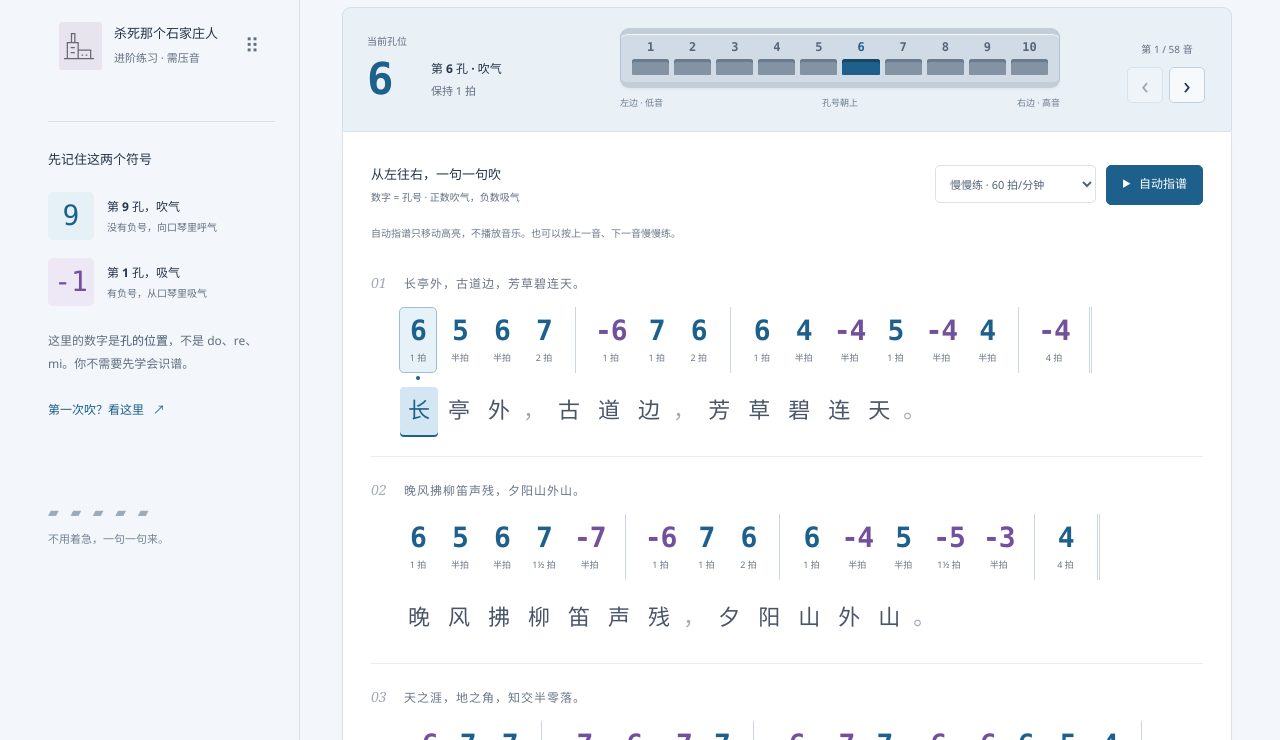
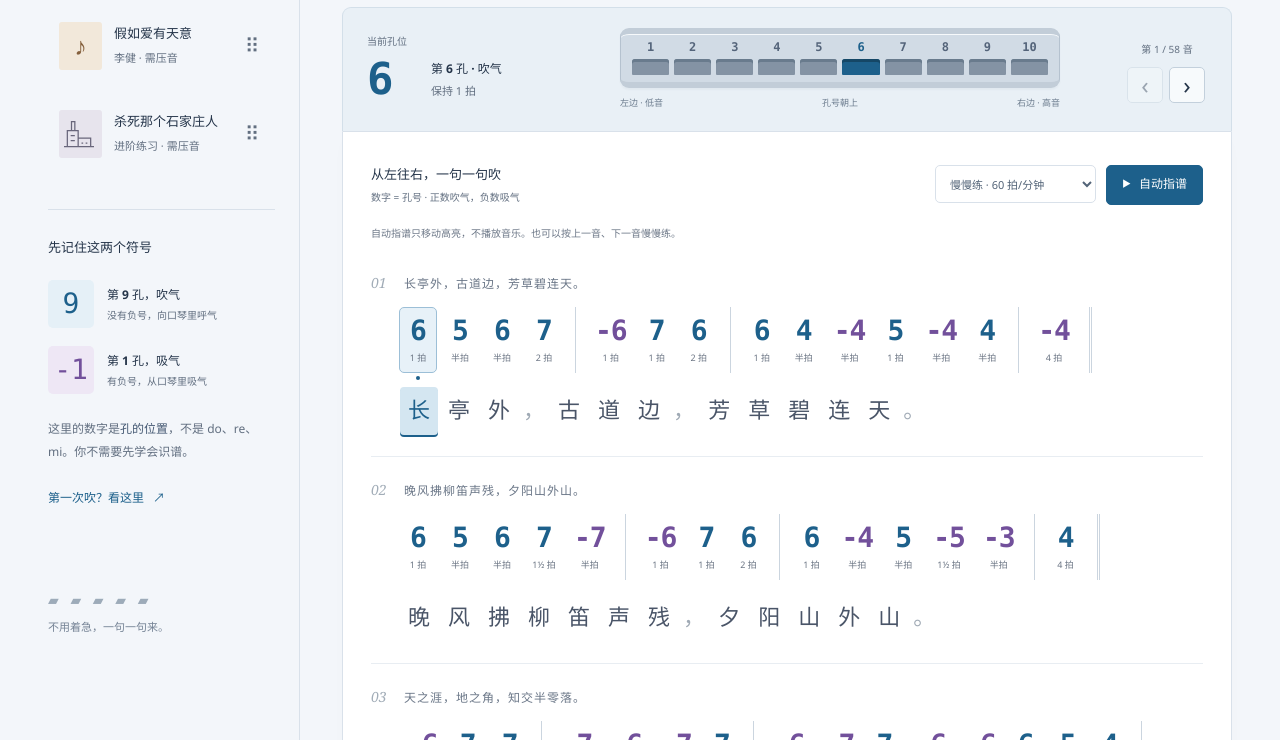
Before and after one commit to tiancia/harmonica_tabs, a plain HTML site: page index.html in a window 1280 px wide. Shown: the part 360-1100 px from the top of the page. Drawn offline with Linux system fonts and the light colour scheme.

Commit message:
feat: add jrayty

```diff
--- a/app.js
+++ b/app.js
@@ -323,9 +323,14 @@
     try {
       const saved = JSON.parse(localStorage.getItem(orderKey));
       if (Array.isArray(saved)) {
-        for (const id of new Set([...saved, ...choices.keys()])) {
-          if (choices.has(id)) list.append(choices.get(id));
+        const order = [...new Set(saved)].filter((id) => choices.has(id));
+        let previousId = null;
+        for (const id of choices.keys()) {
+          // 新曲紧跟默认前一首，已有曲目保留用户排好的相对顺序。
+          if (!order.includes(id)) order.splice(order.indexOf(previousId) + 1, 0, id);
+          previousId = id;
         }
+        list.append(...order.map((id) => choices.get(id)));
       }
     } catch {
       // 无法读取偏好时使用页面中的默认顺序。
--- a/index.html
+++ b/index.html
@@ -24,7 +24,7 @@
 
     <div class="workspace">
       <aside class="sidebar" aria-label="曲目与看谱提示">
-        <div class="library-heading"><h2>我的曲目</h2><span>3 首 · 拖动排序</span></div>
+        <div class="library-heading"><h2>我的曲目</h2><span>4 首 · 拖动排序</span></div>
         <nav class="song-list" aria-label="选择曲目" aria-description="拖动曲目右侧手柄排序。键盘可按 Alt 加上下方向键移动曲目。">
           <button class="song-choice is-selected" data-song="farewell" type="button" aria-current="true">
             <span class="song-art meadow" aria-hidden="true"><svg viewBox="0 0 48 48" fill="none"><path d="M8 39c3-11 9-20 20-29M20 40c0-9 5-19 18-27M9 29l11-2-1-9m2 15 10-2-1-9" stroke="currentColor" stroke-width="1.5"/><circle cx="11" cy="11" r="4" fill="currentColor" opacity=".2"/></svg></span>
@@ -33,6 +33,10 @@
           <button class="song-choice" data-song="auld-lang-syne" type="button">
             <span class="song-art melody" aria-hidden="true">♫</span>
             <span class="song-choice-copy"><strong>友谊地久天长</strong><small>苏格兰民歌 · 无需压音</small></span><span class="song-grip" aria-hidden="true" title="拖动排序">⠿</span>
+          </button>
+          <button class="song-choice" data-song="if-love-had-providence" type="button">
+            <span class="song-art melody" aria-hidden="true">♪</span>
+            <span class="song-choice-copy"><strong>假如爱有天意</strong><small>李健 · 需压音</small></span><span class="song-grip" aria-hidden="true" title="拖动排序">⠿</span>
           </button>
           <button class="song-choice" data-song="shijiazhuang" type="button">
             <span class="song-art city" aria-hidden="true"><svg viewBox="0 0 48 48" fill="none"><path d="M6 39h36M10 39V20h13v19m0-10h15v10M15 20V9h4v11m8 15h2m3 0h2M14 26h5m-5 6h5" stroke="currentColor" stroke-width="1.5"/></svg></span>
@@ -98,7 +102,7 @@
         <section><h3>轻轻呼吸，只对准一个孔</h3><p>嘴唇放松，缩小开口，对准一个孔。像平常呼吸一样轻轻吹、轻轻吸，不要鼓着腮帮子使劲吹。听起来好几个音一起响，就稍微缩小嘴型、调整位置。气不够时先停下来，重新开始这一句。</p></section>
         <section><h3>半拍、1 拍、2 拍怎么数？</h3><p>先按每秒一次的速度拍手。<strong>1 拍</strong>：从这次拍手保持到下次；<strong>2 拍</strong>：保持两个间隔，中间不重新起音；<strong>半拍</strong>：一个间隔放两个音；<strong>¼ 拍</strong>：一个间隔均匀放四个音；<strong>1½ 拍</strong>：一拍再多半拍。标着“休”时不发声，也照样数拍。</p><p>页面用分组竖线帮你找位置，竖线不代表停顿。换行也不用额外停一拍。先慢慢吹顺，再去接近歌曲的节奏。</p></section>
         <section><h3>“压 2 半音”是什么意思？</h3><p>压音是在同一个孔中，调整舌头和口腔形状，让声音降低。它不是多吸几次，也不是用更大的力气吸。一个半音是相邻的两个音高之间的距离；“压 2 半音”就是把普通吸气音降低两个这样的距离。</p><p>本谱常见的 <strong>-2 + 压 2 半音</strong>是 2 孔吸气压低两个半音；<strong>-3 + 压 2 半音</strong>是 3 孔吸气压低两个半音。快速段还用到 <strong>-3 + 压 3 半音</strong>和 <strong>-4 + 压 1 半音</strong>。不同压音深度不能混用，可配合调音器或教学练习；还不会时，不要把标记省略后当普通吸气吹。</p></section>
-        <section><h3>A 调是什么意思？</h3><p>A 调是口琴的音高规格。本谱中的《送别》和《友谊地久天长》只需普通吹吸，《杀死那个石家庄人》需要压音。跟伴奏时要看曲谱的实音调性，例如这版《友谊地久天长》用 A 调琴吹出来是 D 大调。</p></section>
+        <section><h3>A 调是什么意思？</h3><p>A 调是口琴的音高规格。本谱中的《送别》和《友谊地久天长》只需普通吹吸，《假如爱有天意》和《杀死那个石家庄人》需要压音。跟伴奏时要看曲谱的实音调性，例如这版《友谊地久天长》用 A 调琴吹出来是 D 大调。</p></section>
         <section><h3>自动指谱怎么用？</h3><p>选一个慢速度，点击“自动指谱”，高亮会按每个音的时长向前走，<strong>不播放声音</strong>。再次点击可暂停。点任意一个音可以从那里开始；切换曲目或离开页面会暂停。60 拍/分钟就是每秒一拍。</p></section>
       </div>
       <form method="dialog" class="dialog-footer"><button class="primary-button" type="submit">知道了，开始练习</button></form>
--- a/songs.js
+++ b/songs.js
@@ -212,6 +212,14 @@ window.HARMONICA_SONGS = [
     ],
   },
   {
+    id: "if-love-had-providence",
+    title: "假如爱有天意",
+    credit: "李健 填词、演唱 · Yoo Young Seok 曲",
+    description: "从人声起句开始，第 5 孔先吹两拍，重新起音再吹一拍。整首用同一调练习，遇到「续」就保持气息。",
+    tags: ["A 调口琴", "需要压音", "3/4 拍"],
+    phrases: makeIfLoveHadProvidencePhrases(),
+  },
+  {
     id: "shijiazhuang",
     title: "杀死那个石家庄人",
     credit: "万能青年旅店",
@@ -220,3 +228,137 @@ window.HARMONICA_SONGS = [
     phrases: [],
   },
 ];
+
+function makeIfLoveHadProvidencePhrases() {
+  // 1=A4，低 5=3，低 6=-3 压 2，低 7=-3。副歌的升 5 用 -6 压 1。
+  // 每行一个三拍小节。重复段共用相同的孔位，另写各次演唱有变化的小节。
+  function verseOpening(thirdBar = [[4, 2], [-4, 1]]) {
+    return [
+      [[5, 2], [5, 1]],
+      [[-4, 1.5], [4, 0.5], [-3, 1]],
+      thirdBar,
+      [[5, 2], [5, 0.5], [6, 0.5]],
+      [[-6, 2], [-6, 1]],
+      [[-7, 1.5], [-6, 0.5], [6, 0.5], [-4, 0.5]],
+      [[5, 3]],
+    ];
+  }
+
+  const lowCadence = [
+    [[4, 2], [5, 1]],
+    [[-4, 1.5], [-3, 0.5], [3, 1]],
+    [[-3, 3, { bend: 2 }]],
+  ];
+  const verseEnding = [
+    [[0, 2], [5, 0.5], [6, 0.5]],
+    [[-6, 2], [-6, 1]],
+    [[6, 2], [5, 0.5], [-4, 0.5]],
+    [[5, 1.5], [-5, 0.5], [5, 0.5], [-4, 0.5]],
+    [[4, 2], [-3, 0.5, { bend: 2 }], [-3, 0.5]],
+    [[4, 2], [-4, 0.5], [5, 0.5]],
+    ...lowCadence.slice(1),
+  ];
+  const chorusRise = [
+    [[0, 1], [5, 1], [6, 1]],
+    [[-6, 3]],
+    [[-7, 3]],
+  ];
+  const chorusOpening = [
+    ...chorusRise,
+    [[-7, 2], [-8, 1]],
+    [[7, 2], [-6, 0.5], [-6, 0.5]],
+  ];
+  const chorusAnswer = [
+    [[-6, 2], [-6, 1]],
+    [[6, 1.5], [-6, 0.5], [6, 0.5], [-4, 0.5]],
+    [[-5, 1], [5, 2]],
+  ];
+  const chorusFirstLine = [...chorusOpening, ...chorusAnswer];
+
+  return [
+    {
+      section: "主歌一", label: "主歌一 · 起句", bars: verseOpening(),
+      lyrics: Array.from("当天边那颗星出现", (char, index) => ({ char, notes: [index] })),
+    },
+    { label: "主歌一 · 收句", bars: [...verseEnding, [[0, 3]]] },
+    { section: "主歌二", label: "主歌二 · 起句", bars: verseOpening() },
+    { label: "主歌二 · 收句", bars: verseEnding },
+    { section: "副歌一", label: "副歌一 · 上句", bars: chorusFirstLine },
+    {
+      label: "副歌一 · 下句",
+      bars: [
+        ...chorusRise,
+        [[-6, 2, { bend: 1 }], [-7, 1]],
+        [[7, 3]],
+        ...lowCadence,
+        [[0, 3]],
+      ],
+    },
+    {
+      section: "主歌三", label: "主歌三 · 起句",
+      bars: verseOpening([[4, 1.5], [4, 0.5], [-4, 1]]),
+    },
+    { label: "主歌三 · 收句", bars: verseEnding },
+    { section: "副歌二", label: "副歌二 · 上句", bars: chorusFirstLine },
+    {
+      label: "副歌二 · 下句",
+      bars: [...chorusRise, [[-7, 2], [-8, 1]], [[7, 3]]],
+    },
+    {
+      label: "副歌二 · 收句降八度",
+      bars: [
+        ...lowCadence,
+        [[-3, 3, { bend: 2, tie: true }]],
+        [[-3, 3, { bend: 1 }]],
+        [[-3, 3, { bend: 1, tie: true }]],
+      ],
+    },
+    {
+      section: "副歌再现", label: "副歌再现 · 第三拍进入",
+      bars: [[[0, 2], [-6, 0.5], [-6, 0.5]], ...chorusAnswer],
+    },
+    {
+      label: "副歌再现 · 高音变奏",
+      bars: [
+        ...chorusOpening,
+        [[-6, 2], [-6, 1]],
+        [[-7, 1.5], [7, 0.5], [-7, 0.5], [6, 0.5]],
+        [[-7, 1], [-6, 2]],
+      ],
+    },
+    {
+      label: "副歌再现 · 长音",
+      bars: [
+        [[-6, 1, { tie: true }], [5, 1], [6, 1]],
+        [[-6, 3]],
+        [[-7, 3]],
+        [[-6, 2], [-7, 1]],
+        [[7, 3]],
+        [[7, 3, { tie: true }]],
+        [[7, 3, { tie: true }]],
+        [[7, 3, { tie: true }]],
+        [[0, 3]],
+      ],
+    },
+    {
+      label: "副歌再现 · 收句",
+      bars: [...lowCadence, [[-3, 2, { bend: 2, tie: true }], [0, 1]], [[0, 3]], [[0, 3]]],
+    },
+    { section: "尾声", label: "尾声 · 回到主歌", bars: verseOpening() },
+    { label: "尾声 · 收句", bars: verseEnding },
+    {
+      label: "尾声 · 最后一句",
+      lyrics: [{ char: "月", notes: [1] }, { char: "光", notes: [2] }],
+      bars: [
+        [[0, 2], [-3, 0.5, { bend: 2 }], [-3, 0.5]],
+        [[4, 2], [5, 1]],
+        [[-4, 3]],
+        [[-4, 3, { tie: true }]],
+        [[-4, 2, { tie: true }], [4, 1]],
+        [[4, 3, { tie: true }]],
+        [[-3, 3, { bend: 2 }]],
+        [[-3, 3, { bend: 2, tie: true }]],
+      ],
+    },
+  ];
+}
```
Also changed, not shown: 1 other file.
